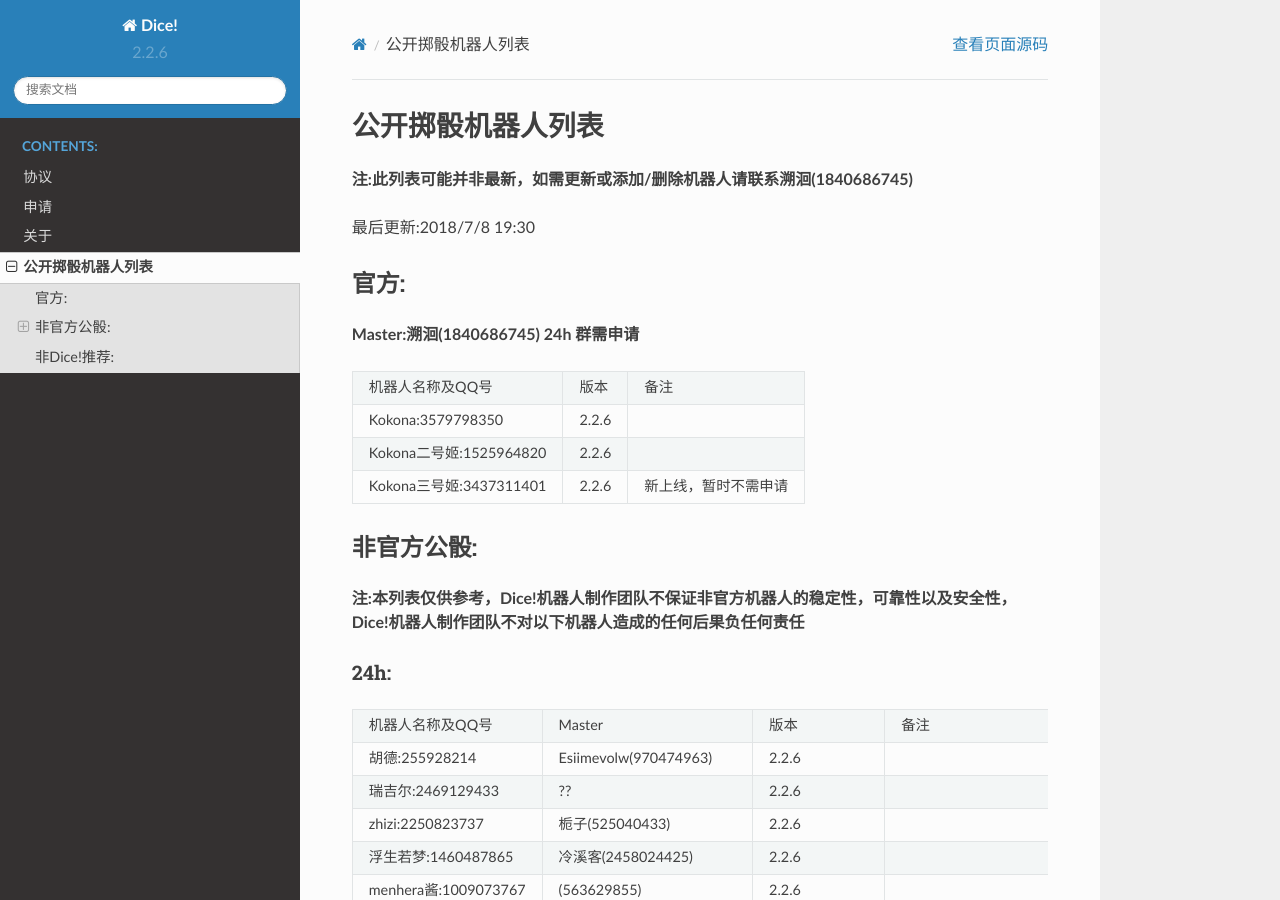
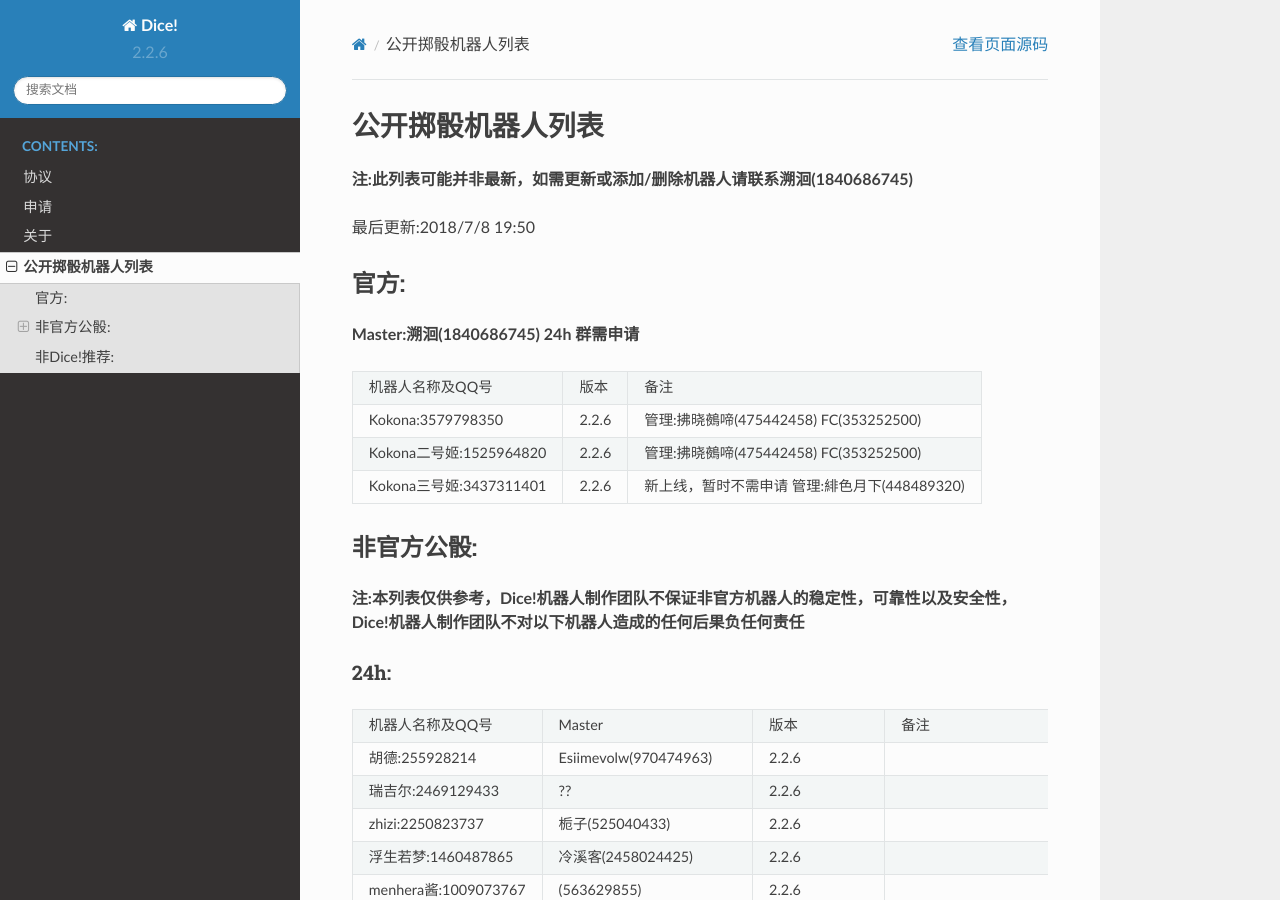
Before and after one commit to Dice-Developer-Team/Dice, a Sphinx documentation site: the page built from docs/DiceList.rst, in a window 1280 px wide and 900 px high. Built offline with Sphinx 7.4.7 and the Read the Docs theme 2.0.0, drawn with Linux system fonts in a browser that asks for light colours.

Commit message:
添加骰子管理

```diff
--- a/docs/DiceList.rst
+++ b/docs/DiceList.rst
@@ -12,22 +12,22 @@
 
 **注:此列表可能并非最新，如需更新或添加/删除机器人请联系溯洄(1840686745)**
 
-最后更新:2018/7/8 19:30
+最后更新:2018/7/8 19:50
 
 官方:
 ==========
 
 **Master:溯洄(1840686745) 24h 群需申请**
 
-+--------------------------+---------+----------------------------+
-|机器人名称及QQ号          |版本     |备注                        |
-+--------------------------+---------+----------------------------+
-|Kokona:3579798350         |2.2.6    |                            |
-+--------------------------+---------+----------------------------+
-|Kokona二号姬:1525964820   |2.2.6    |                            |
-+--------------------------+---------+----------------------------+
-|Kokona三号姬:3437311401   |2.2.6    |新上线，暂时不需申请        |
-+--------------------------+---------+----------------------------+
++--------------------------+---------+-----------------------------------------------------+
+|机器人名称及QQ号          |版本     |备注                                                 |
++--------------------------+---------+-----------------------------------------------------+
+|Kokona:3579798350         |2.2.6    |管理:拂晓鵺啼(475442458) FC(353252500)               |
++--------------------------+---------+-----------------------------------------------------+
+|Kokona二号姬:1525964820   |2.2.6    |管理:拂晓鵺啼(475442458) FC(353252500)               |
++--------------------------+---------+-----------------------------------------------------+
+|Kokona三号姬:3437311401   |2.2.6    |新上线，暂时不需申请 管理:緋色月下(448489320)        |
++--------------------------+---------+-----------------------------------------------------+
 
 非官方公骰:
 =======================
```
